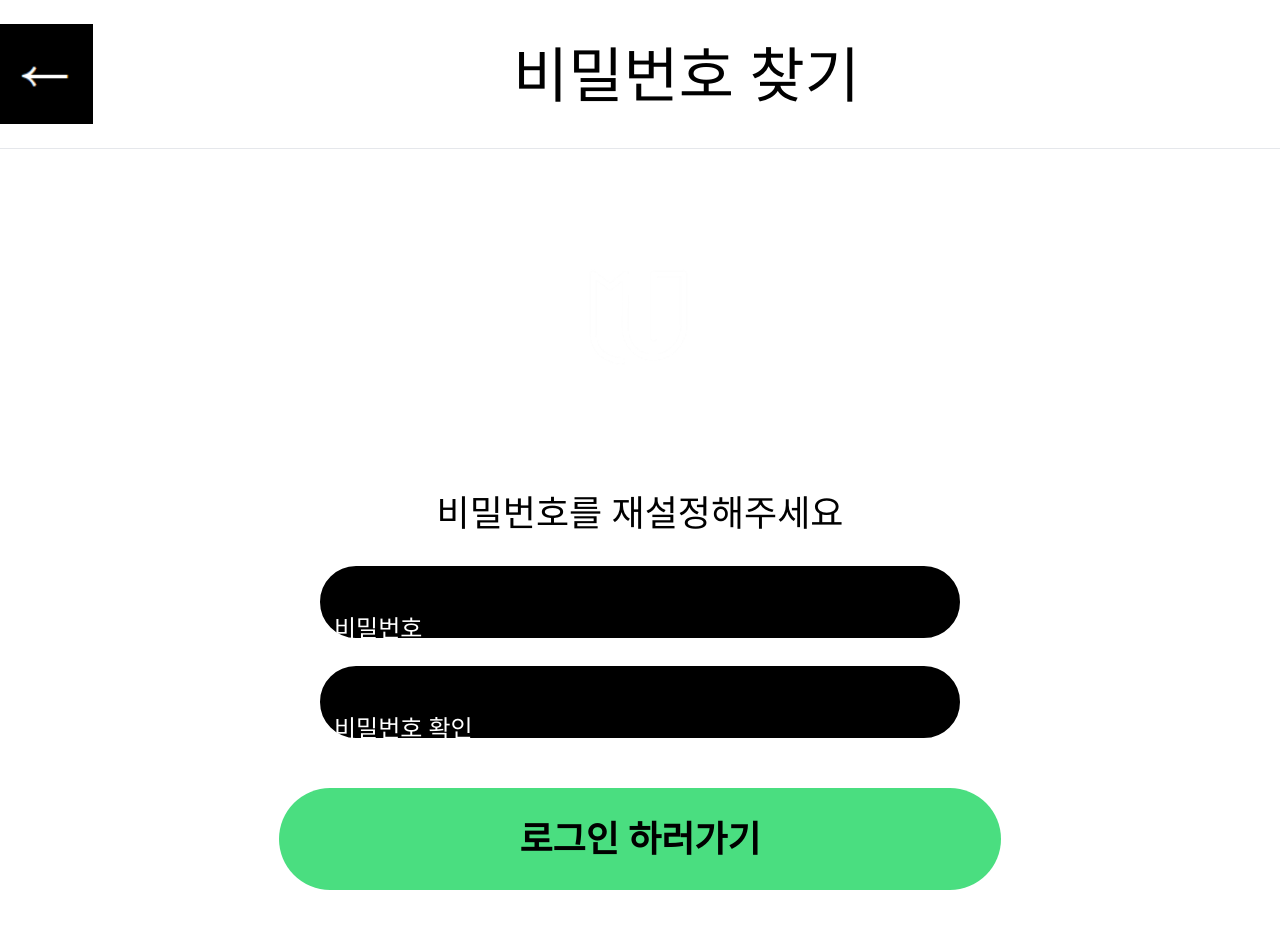
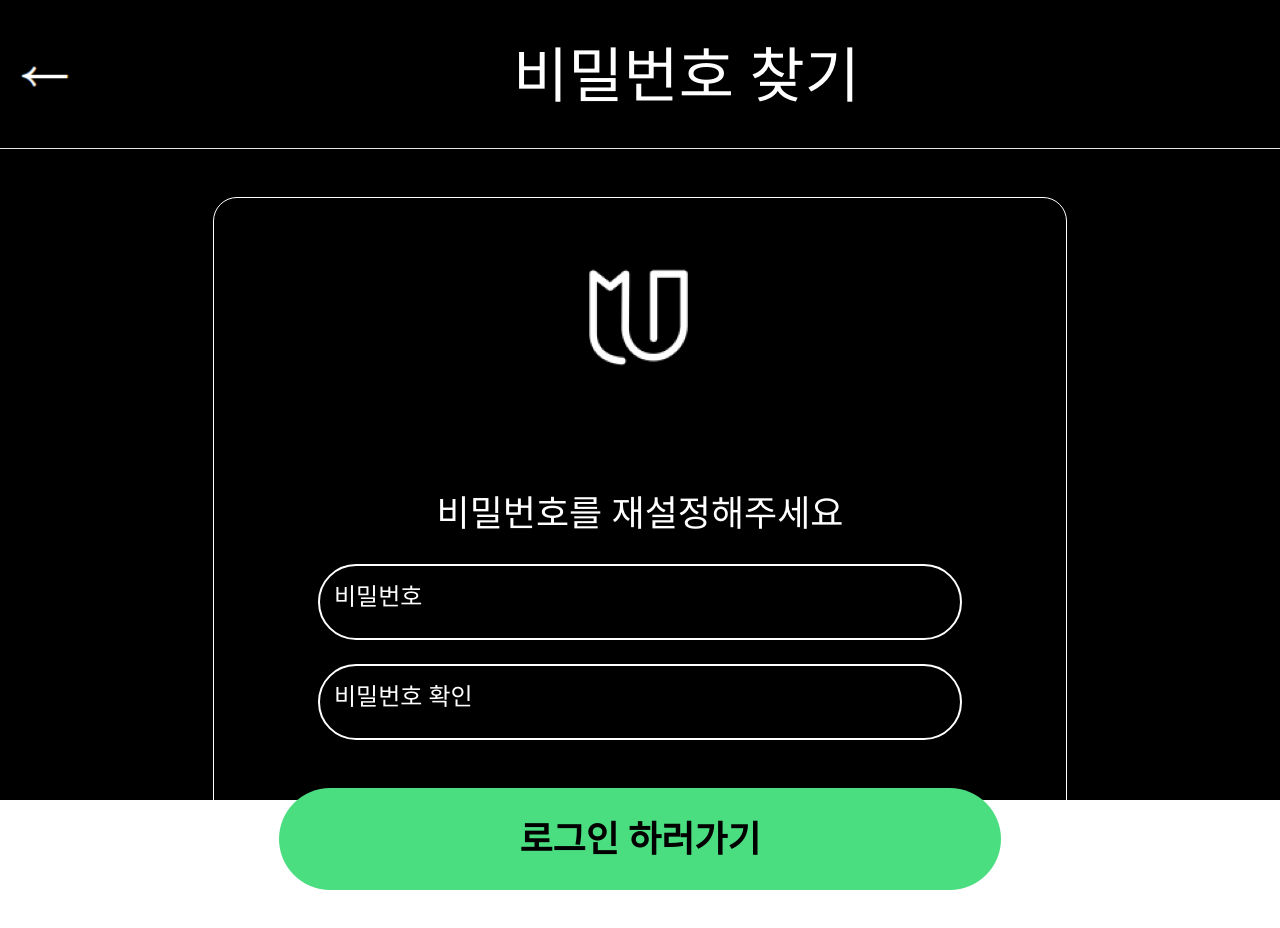
Before and after one commit to UMC-Umark/umark-FE, a React (Create React App) app: page /ResetPassword in a window 1280 px wide. Shown: the top 928 px of the page. Built offline with nearby package versions, Linux system fonts and the light colour scheme.

Commit message:
[FEAT]-resetpassword page

```diff
--- a/src/App.js
+++ b/src/App.js
@@ -8,6 +8,7 @@ import Signup from "./pages/Signup";
 import Report from "./pages/Reporting";
 import Recommend from "./pages/Recommend";
 import MyBookmark from "./pages/MyBookmark";
+import Findpassword from "./pages/Findpassword";
 import ResetPassword from "./pages/ResetPassword";
 
 function App() {
@@ -26,6 +27,7 @@ function App() {
           <Route path="/mybookmark" element={<MyBookmark />} />
           <Route path="/Reporting" element={<Report />} />
           <Route path="/Recommend" element={<Recommend />} />
+          <Route path="/Findpassword" element={<Findpassword />} />
           <Route path="/ResetPassword" element={<ResetPassword />} />
         </Routes>
       </BrowserRouter>
--- a/src/components/Modal.js
+++ b/src/components/Modal.js
@@ -1,5 +1,5 @@
-import React from 'react';
-import '../css/bookmark.css'; // 추가된 부분
+import React from "react";
+import "../css/Bookmark.css"; // 수정된 부분
 
 export default function Modal({ isOpen, onClose, itemIndex }) {
   if (!isOpen) return null;
--- a/src/pages/Agreement.jsx
+++ b/src/pages/Agreement.jsx
@@ -1,7 +1,7 @@
 import React, { useState } from "react";
 import logo from "../img/logo.png";
 import { Link, useNavigate } from "react-router-dom";
-import Modal from "./Modal";
+import Modal from "../components/Modal.jsx";
 import arrow from "../img/arrow.png";
 import "../css/Agree.css";
 
--- a/src/pages/ResetPassword.jsx
+++ b/src/pages/ResetPassword.jsx
@@ -2,13 +2,13 @@ import React from "react";
 import { useState } from "react";
 import logo from "../img/logo.png";
 import { Link, useNavigate } from "react-router-dom";
-import Check from "./Check";
+import Check from "../css/Check.css";
 import arrow from "../img/arrow.png";
 import "../css/Password.css";
 
 export default function ResetPassword() {
   return (
-    <div>
+    <div className="h-screen bg-black text-white">
       <br />
       <div className="w-full flex justify-between items-center">
         <Link className="custom-arrow" to="/Findpassword">
@@ -23,7 +23,7 @@ export default function ResetPassword() {
       <hr />
       <br />
       <br />
-      <div className="custom-findform1 border border-1 border-white rounded-3xl w-2/3 m-auto h-1/2">
+      <div className="custom-findform1 border border-1 border-white rounded-3xl w-2/3 m-auto">
         <div className="flex items-center justify-center ">
           <div className="mb-60" />
           <img src={logo} alt="umark" />
@@ -33,7 +33,7 @@ export default function ResetPassword() {
         <p className="custom-findinfo text-center">비밀번호를 재설정해주세요</p>
         <br />
         <div className="custom-findform2 text-center inline-block relative">
-          <span className="custom-findlabel absolute ml-4 left-50 top-70 text-white mt-5 text-2xl">
+          <span className="custom-findlabel absolute ml-4 left-50 top-70 text-white mt-4 text-2xl">
             비밀번호
           </span>
           <input
@@ -42,7 +42,7 @@ export default function ResetPassword() {
             className="custom-findinput2 bg-black text-white w-1/2 px-80 py-6 rounded-full text-left focus:outline-none border-2 border-white placeholder-gray-300"
           />
           <div className="mb-6" />
-          <span className="custom-findlabel absolute ml-4 left-50 top-70 text-white mt-5 text-2xl">
+          <span className="custom-findlabel absolute ml-4 left-50 top-70 text-white mt-4 text-2xl">
             비밀번호 확인
           </span>
           <input
```
Also changed, not shown: src/pages/Recommend.js (+8 -6 lines). Lines whose indentation alone changed are shown as unchanged.
